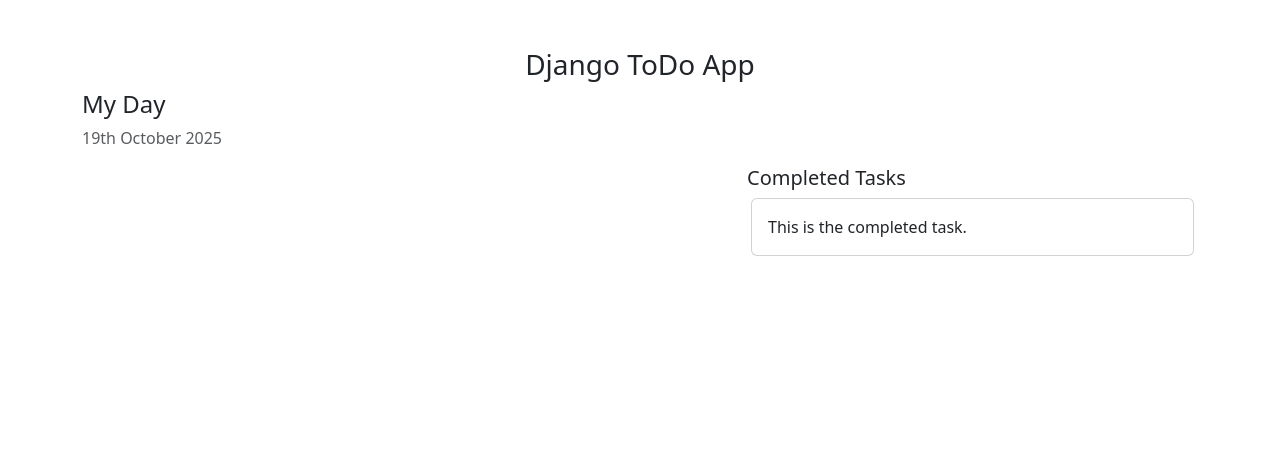
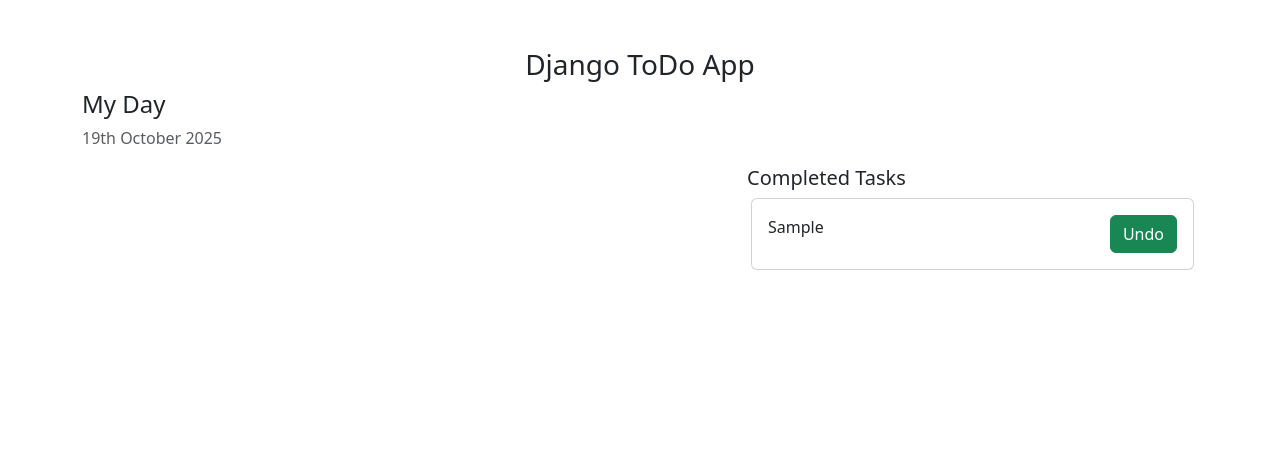
Before and after one commit to Joelvarghese880/TODO, a Django app: page / in a window 1280 px wide. Shown: the top 469 px of the page. Run offline with Django 5.2, Linux system fonts and the light colour scheme; tables that the repository leaves empty hold one stand-in row (values such as "Sample post").

Commit message:
add feature to undo completed task

```diff
--- a/templates/home.html
+++ b/templates/home.html
@@ -32,7 +32,7 @@
                     <div class="card-body">
                         {{ task.task }}
                         <span style="position: relative; float: right;">
-                            <a class="btn btn-success"><i class="fa fa-check"></i> Mark as Done</a>
+                            <a href="{% url 'mark_as_done' task.pk %}" class="btn btn-success"><i class="fa fa-check"></i> Mark as Done</a>
                             <a class="btn btn-danger"><i class="fa fa-trash"></i></a>
                             <a class="btn btn-primary"><i class="fa fa-pencil"></i></a>
                         </span>
@@ -44,11 +44,18 @@
             <div class="col-md-5 col-lg-5">
                 <h5>Completed Tasks</h5>
                 <!-- List of all the tasks that have completed -->
-                <div class="card m-1">
+
+                {% for task in completed_task %}
+                     <div class="card m-1">
                     <div class="card-body">
-                        This is the completed task.
+                        {{ task.task }}
+                        <a href="{% url 'mark_as_undo' task.pk %}" class="btn btn-success float-end">Undo</a>
                     </div>
+
                 </div>
+                {% endfor %}
+
+
             </div>
         </div>
         <div class="row">
--- a/todo/urls.py
+++ b/todo/urls.py
@@ -3,4 +3,6 @@ from . import views
 
 urlpatterns = [
     path('add_task/', views.add_task, name='add_task'),
+    path('mark_as_done/<int:pk>/',views.mark_as_done,name="mark_as_done"),
+    path('mark_as_undo/<int:pk>/',views.mark_as_undo,name="mark_as_undo"),
 ]
--- a/todo_main/views.py
+++ b/todo_main/views.py
@@ -3,7 +3,9 @@ from todo.models import Task
 
 def home(request):
     tasks = Task.objects.filter(is_completed=False)
+    completed_task = Task.objects.filter(is_completed=True)
     context = {
-        'tasks' : tasks
+        'tasks' : tasks,
+        'completed_task' : completed_task
     }
     return render(request, 'home.html',context)
```
Also changed, not shown: todo/views.py (+13 -1 lines).
